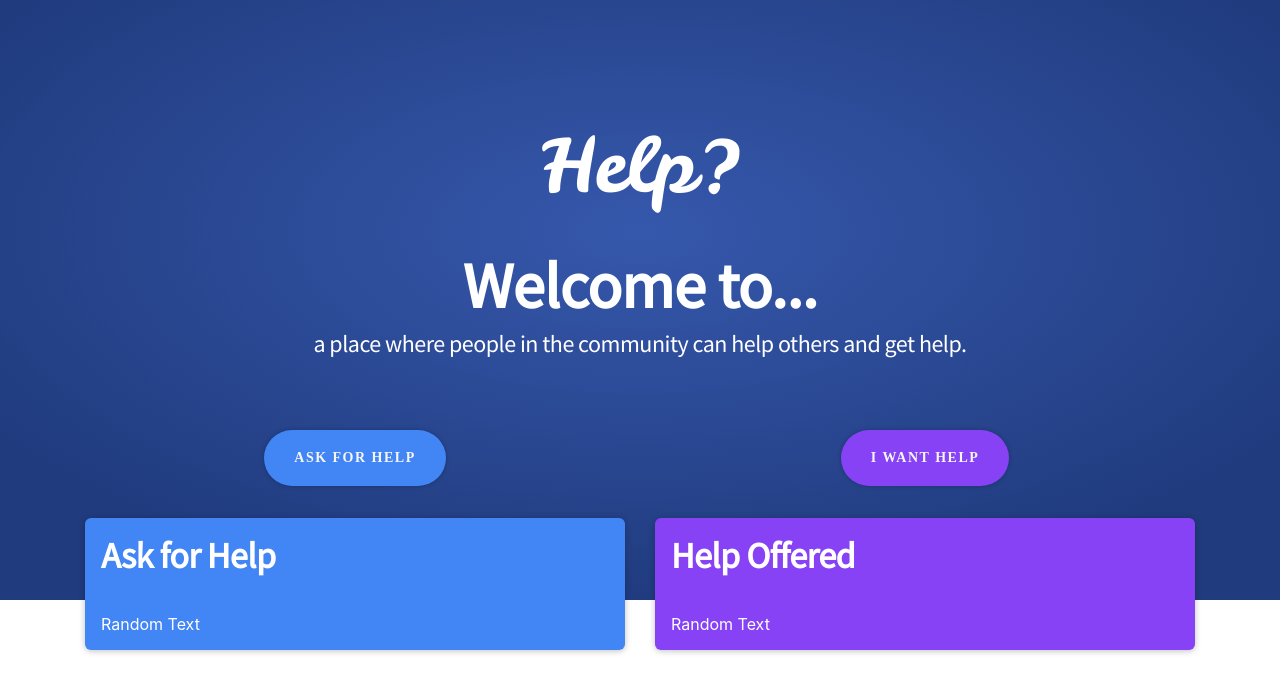
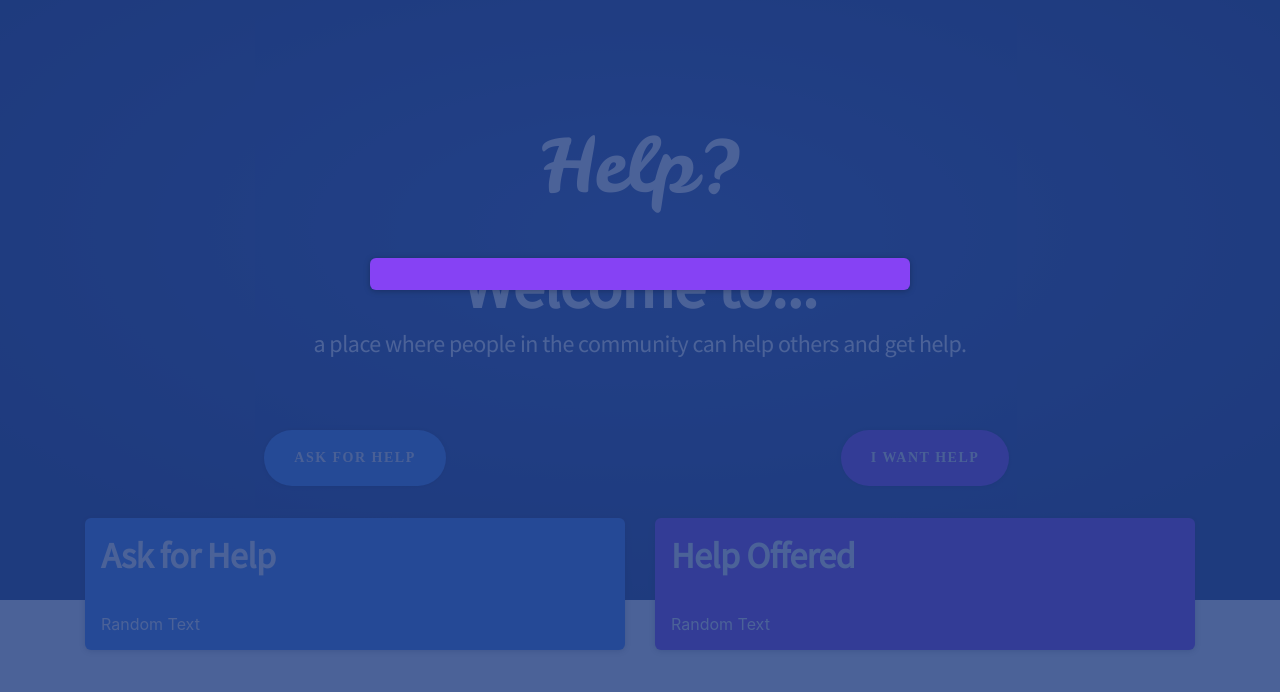
Before and after one commit to symless/community-help, a React (Create React App) app in the folder front-end/: page / in a window 1280 px wide. Shown: the top 692 px of the page. Built offline with nearby package versions, Linux system fonts and the light colour scheme; the HTML template or start-up script is replaced by a standard one; a web font is replaced by a local one.

Commit message:
ok this has to be done

```diff
--- a/front-end/src/App.js
+++ b/front-end/src/App.js
@@ -7,6 +7,7 @@ import { Task } from "./components/Task";
 
 import PanelComponent from "./_components/Panel";
 import { Modal } from "./components/Modal";
+import AuthComponent from "./_components/Auth";
 
 const PanelData = {
   helps: {
@@ -152,9 +153,11 @@ function App1() {
 
 // DAUN: App2() to test out my panels components
 export function AppDisplay({ funcs, ...props }) {
+  const [active, setModalActive] = useState(false);
+
   return (
     <div className="App">
-      {props.userInfo ? (
+      {props.userInfo.username ? (
         <div>{/* TODO: create component for userinfo */}</div>
       ) : (
         <div>{/* TODO: Create component for login and register */}</div>
@@ -177,11 +180,7 @@ export function AppDisplay({ funcs, ...props }) {
           <PanelComponent data={PanelData.offers}></PanelComponent>
         </div>
       </div>
-      {!props.userInfo && (
-        <div>
-          {/* TODO: if the user is not logged in, main page should contain Auth; otherwise, dont */}
-        </div>
-      )}
+      {props.loginPop && <AuthComponent funcs={funcs} />}
     </div>
   );
 }
@@ -193,7 +192,7 @@ class App extends React.Component {
     this.state = {
       user: {},
       didAuth: false,
-      loginPop: false,
+      loginPop: true,
     };
     this.Auth = {
       needLogin: this.needLogin,
@@ -215,7 +214,12 @@ class App extends React.Component {
 
   // this function will be called by children to initiate login.
   displayLogin = () => {
-    this.setState({ loginPop: true });
+    console.log("display Login -> POP");
+    if (this.state.loginPop) {
+      this.setState({ loginPop: false });
+    } else {
+      this.setState({ loginPop: true });
+    }
   };
 
   // this function will be called by child component (in AppDisplay) to check the Auth State
@@ -228,7 +232,13 @@ class App extends React.Component {
   };
 
   render() {
-    return <AppDisplay userInfo={this.state.user} funcs={this.Auth} />;
+    return (
+      <AppDisplay
+        userInfo={this.state.user}
+        funcs={this.Auth}
+        loginPop={this.state.loginPop}
+      />
+    );
   }
 }
 
--- a/front-end/src/_components/Auth.js
+++ b/front-end/src/_components/Auth.js
@@ -1,4 +1,8 @@
 import React from "react";
+import { Modal } from "../components/Modal";
+
+import RegisterComponent from "./Register";
+import LoginComponent from "./Login";
 
 /*  Login Component:
     TODO: needs followi
@@ -30,15 +34,28 @@ export default class AuthComponent extends React.Component {
   }
 
   // Login function sends request on the form
-  login = (form) => {};
+  login = (form) => {
+    this.props.funcs.setLogin("hello");
+  };
 
-  register = (form) => {};
+  register = (form) => {
+    this.props.funcs.setRegister("hello");
+  };
 
   render() {
     return (
-      <div>
-        {this.state.isRegister ? <RegisterComponent /> : <LoginComponent />}
-      </div>
+      <Modal
+        active={true}
+        onDismiss={() => {
+          this.props.funcs.displayLogin();
+        }}
+      >
+        {this.state.isRegister ? (
+          <RegisterComponent funcs={this.props.funcs} />
+        ) : (
+          <LoginComponent funcs={this.props.funcs} />
+        )}
+      </Modal>
     );
   }
 }
--- a/front-end/src/_components/Login.js
+++ b/front-end/src/_components/Login.js
@@ -1,4 +1,6 @@
 import React from "react";
+
+import { Panel, PanelTitle, PanelContent } from "../components/Panel";
 
 /*  Login Component:
     TODO: needs followi
@@ -37,6 +39,6 @@ export default class LoginComponent extends React.Component {
   login = (form) => {};
 
   render() {
-    return <div>{/* TODO: add input form with username and password */}</div>;
+    return <Panel color={"purple"}></Panel>;
   }
 }
--- a/front-end/src/_components/Register.js
+++ b/front-end/src/_components/Register.js
@@ -1,4 +1,6 @@
 import React from "react";
+
+import { Panel, PanelTitle, PanelContent } from "../components/Panel";
 
 /*  Login Component:
     TODO: needs followi
@@ -37,6 +39,6 @@ export default class RegisterComponent extends React.Component {
   register = (form) => {};
 
   render() {
-    return <div>{/* TODO: make Register form and button  */}</div>;
+    return <Panel color={"purple"}></Panel>;
   }
 }
```
